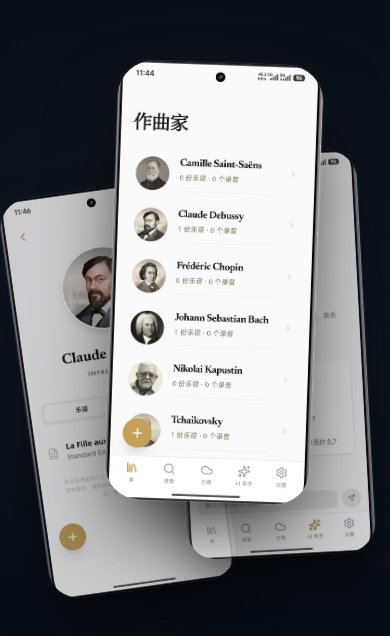
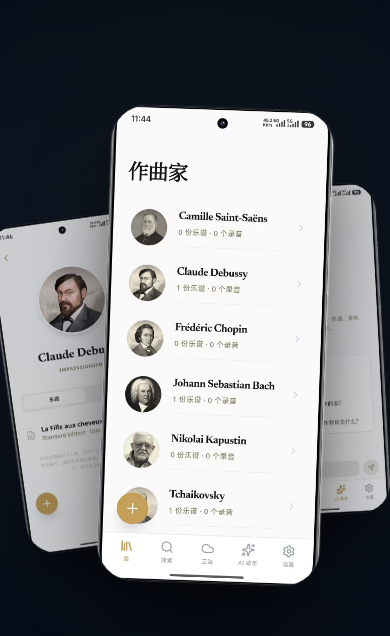
Before and after one commit to Frrrrrranz/SML-SheetMusicLibrary, a React (Vite) app: page / in a window 390 px wide. Shown: the part 1896-2532 px from the top of the page. Built offline with nearby package versions, Linux system fonts and the light colour scheme.

Commit message:
fix:修复显示异常

```diff
--- a/screens/LandingScreen.tsx
+++ b/screens/LandingScreen.tsx
@@ -431,10 +431,10 @@ export const LandingScreen: React.FC = () => {
         <div className="absolute top-1/2 left-1/2 -translate-x-1/2 -translate-y-1/2 w-full h-full bg-[radial-gradient(circle,rgba(197,160,89,0.05)_0%,transparent_70%)] pointer-events-none" />
 
         <div className="relative z-10 w-full max-w-7xl mx-auto">
-          {/* 取消比例容器，改用足够高的最小高度，确保容纳 1:2 比例的截图及其视差位移 */}
-          <div className="relative min-h-[700px] md:min-h-[1000px] flex items-center justify-center">
+          {/* 移动端增加最小高度，避免长截图在窄屏下溢出被切 */}
+          <div className="relative min-h-[600px] md:min-h-[1000px] flex items-center justify-center">
             {/* 散乱排版：作曲家主页 (Center-ish) - 向上移动并减弱动力 */}
-            <div id="showcase-img-2" className="absolute z-20 w-[60%] md:w-[32%] top-[5%] md:top-[8%] left-1/2 -translate-x-1/2 rounded-[2.2rem] overflow-hidden shadow-[0_40px_80px_-15px_rgba(0,0,0,0.8)] hover:z-30 transition-all duration-500 ring-1 ring-white/10">
+            <div id="showcase-img-2" className="absolute z-20 w-[65%] md:w-[32%] top-[5%] md:top-[8%] left-1/2 -translate-x-1/2 rounded-[2.2rem] overflow-hidden shadow-[0_40px_80px_-15px_rgba(0,0,0,0.8)] hover:z-30 transition-all duration-500 ring-1 ring-white/10">
               <img
                 src={appHome}
                 alt="App Home"
@@ -443,8 +443,8 @@ export const LandingScreen: React.FC = () => {
               <div className="absolute inset-0 rounded-[2.2rem] ring-1 ring-inset ring-white/20 pointer-events-none" />
             </div>
 
-            {/* 个人主页 (Left) */}
-            <div id="showcase-img-1" className="absolute z-10 w-[55%] md:w-[28%] left-[0%] md:left-[8%] top-[20%] md:top-[22%] rounded-[1.8rem] overflow-hidden shadow-[0_30px_60px_-12px_rgba(0,0,0,0.7)] ring-1 ring-white/5">
+            {/* 个人主页 (Left) - 移动端向左外推，减小宽度避免过度重叠 */}
+            <div id="showcase-img-1" className="absolute z-10 w-[45%] md:w-[28%] left-[-5%] md:left-[8%] top-[20%] md:top-[22%] rounded-[1.8rem] overflow-hidden shadow-[0_30px_60px_-12px_rgba(0,0,0,0.7)] ring-1 ring-white/5">
               <img
                 src={composerProfile}
                 alt="Composer Profile"
@@ -452,8 +452,8 @@ export const LandingScreen: React.FC = () => {
               />
             </div>
 
-            {/* AI 助手 (Right) */}
-            <div id="showcase-img-3" className="absolute z-10 w-[55%] md:w-[28%] right-[0%] md:right-[8%] top-[18%] md:top-[24%] rounded-[1.8rem] overflow-hidden shadow-[0_30px_60px_-12px_rgba(0,0,0,0.7)] ring-1 ring-white/5">
+            {/* AI 助手 (Right) - 移动端向右外推，减小宽度避免过度重叠 */}
+            <div id="showcase-img-3" className="absolute z-10 w-[45%] md:w-[28%] right-[-5%] md:right-[8%] top-[18%] md:top-[24%] rounded-[1.8rem] overflow-hidden shadow-[0_30px_60px_-12px_rgba(0,0,0,0.7)] ring-1 ring-white/5">
               <img
                 src={aiAssistant}
                 alt="AI Assistant"
```
